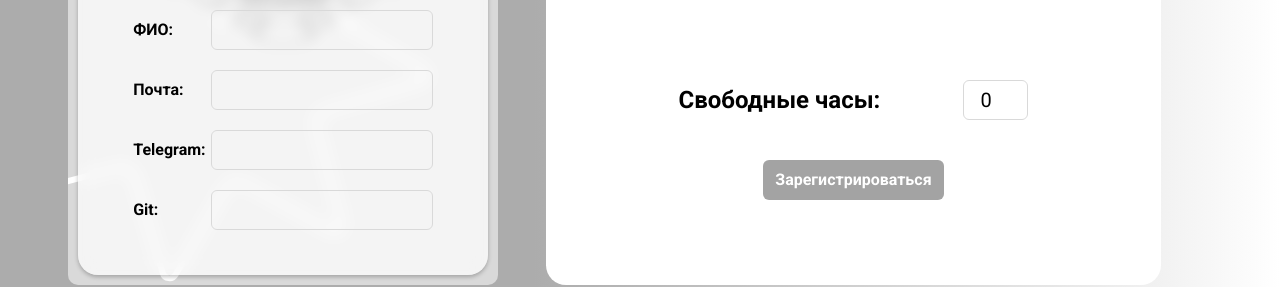
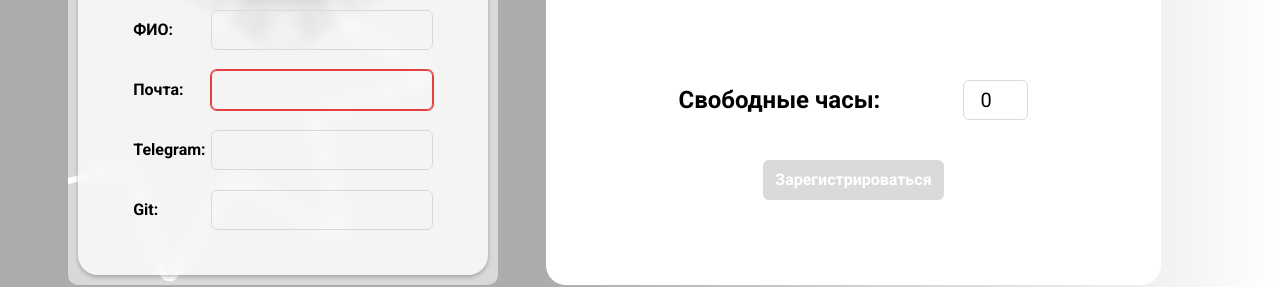
Before and after one commit to skipper-tink/skipper-frontend, a React (Create React App) app: page /signup in a window 1280 px wide. Shown: the part 497-784 px from the top of the page. Built offline with nearby package versions, Linux system fonts and the light colour scheme; no server answers.

Commit message:
Clear code, fix make-up and add validation

```diff
--- a/src/pages/AllEmployees/components/EmployeeCard.tsx
+++ b/src/pages/AllEmployees/components/EmployeeCard.tsx
@@ -95,7 +95,7 @@ function EmployeeCard({ employee }: EmployeeCardProps) {
               background="var(--chakra-colors-gradientGray)"
               borderRadius="16px"
             >
-              {employee.rating}
+              {Math.round(parseFloat(employee.rating ?? '0') * 100) / 100}
             </Box>
             <Box
               maxW="100px"
--- a/src/pages/AllEmployees/style.module.css
+++ b/src/pages/AllEmployees/style.module.css
@@ -60,6 +60,10 @@
   flex: 0 0 auto;
   width: 10vw;
   max-width: 140px;
+
+  @media (max-width: 1439px) {
+    font-size: 12px;
+  }
 }
 
 .employee-card__personal-info > p {
@@ -77,10 +81,12 @@
 }
 .employee-card__personal-info-spec {
   width: 9vw;
+  max-width: 130px;
   padding: 4px 15px 4px 15px;
 }
 .employee-card__personal-info-grade {
   width: 8vw;
+  max-width: 120px;
   padding: 4px 10px 4px 15px;
 }
 
--- a/src/pages/ProfilePage/index.tsx
+++ b/src/pages/ProfilePage/index.tsx
@@ -77,7 +77,7 @@ function ProfilePage() {
   const sendFeedback = async (comment: string, reviewerName: string) => {
     try {
       const res = await axios.post('http://localhost:8080/api/feedbacks', {
-        rating: 0,
+        rating: 3,
         comment,
         demandEmployeeId: id,
         reviewerName,
--- a/src/pages/Sidebars/LeftBar.tsx
+++ b/src/pages/Sidebars/LeftBar.tsx
@@ -9,6 +9,7 @@ import {
 import styles from './style.module.css';
 import classNames from 'classnames/bind';
 import { useUserStore } from '../../stores/user.store';
+import { Link } from 'react-router-dom';
 
 const style = classNames.bind(styles);
 
@@ -48,6 +49,7 @@ function LeftBar() {
             </Text>
           </Box>
           <Box w="200px">
+            <Link to={`/`}>
               <Box
                 bg="darkGray"
                 h="48px"
@@ -62,6 +64,7 @@ function LeftBar() {
                   <HamburgerIcon /> Кандидаты
                 </Text>
               </Box>
+            </Link>
             <Box bg="darkGray" h="48px" className={style('pages')}>
               <Text fontWeight={700} className={style('page-name-and-icon')}>
                 <CheckIcon /> Пул задач
--- a/src/pages/Signup/components/ContactInfo.tsx
+++ b/src/pages/Signup/components/ContactInfo.tsx
@@ -3,6 +3,7 @@ import { Flex, Box, Text, Input } from '@chakra-ui/react';
 import styles from '../style.module.css';
 import classNames from 'classnames/bind';
 import { Contacts } from '../../../type/dataType';
+import validator from 'validator';
 
 const style = classNames.bind(styles);
 
@@ -74,6 +75,7 @@ function ContactInfo({ contacts, onContactsChanged }: ContactInfoProps) {
         <Text fontWeight="700">Почта:</Text>
         <Input
           value={mail}
+          isInvalid={!validator.isEmail(mail)}
           onChange={handleMailChange}
           maxW="222px"
           borderRadius="6px"
--- a/src/pages/Signup/components/ResumeInfo.tsx
+++ b/src/pages/Signup/components/ResumeInfo.tsx
@@ -10,6 +10,7 @@ import {
   TabPanel,
   TabIndicator,
   Input,
+  Fade,
 } from '@chakra-ui/react';
 import { Skill, WorkInfo } from '../../../type/dataType';
 import classNames from 'classnames/bind';
@@ -168,6 +169,7 @@ function ResumeInfo({ skills, workInfo, onWorkInfoChange }: ResumeInfoProps) {
           ))}
         </TabList>
         <TabIndicator mt="-2px" height="2px" bg="darkGray" borderRadius="1px" />
+        <Fade in={role !== 'employer'}>
           <TabPanels h="22vh" overflowY="auto" fontSize="14px" fontWeight="500">
             {listOfSpecialization.map((spec: string) => (
               <TabPanel key={spec} display="flex" flexWrap="wrap" gap="25px">
@@ -204,6 +206,7 @@ function ResumeInfo({ skills, workInfo, onWorkInfoChange }: ResumeInfoProps) {
               </TabPanel>
             ))}
           </TabPanels>
+        </Fade>
       </Tabs>
       <Flex
         alignItems="center"
--- a/src/pages/Signup/index.tsx
+++ b/src/pages/Signup/index.tsx
@@ -9,6 +9,7 @@ import axios from 'axios';
 import { Skill, WorkInfo, Creds, Contacts } from '../../type/dataType';
 import { useNavigate } from 'react-router-dom';
 import { useUserStore } from '../../stores/user.store';
+import validator from 'validator';
 
 const style = classNames.bind(styles);
 
@@ -149,6 +150,9 @@ function Signup() {
               borderRadius="6px"
               p="3"
               colorScheme="blackAlpha"
+              isDisabled={
+                creds.password.length < 5 || !validator.isEmail(contacts.mail)
+              }
             >
               Зарегистрироваться
             </Button>
```
Lines whose indentation alone changed are shown as unchanged.
